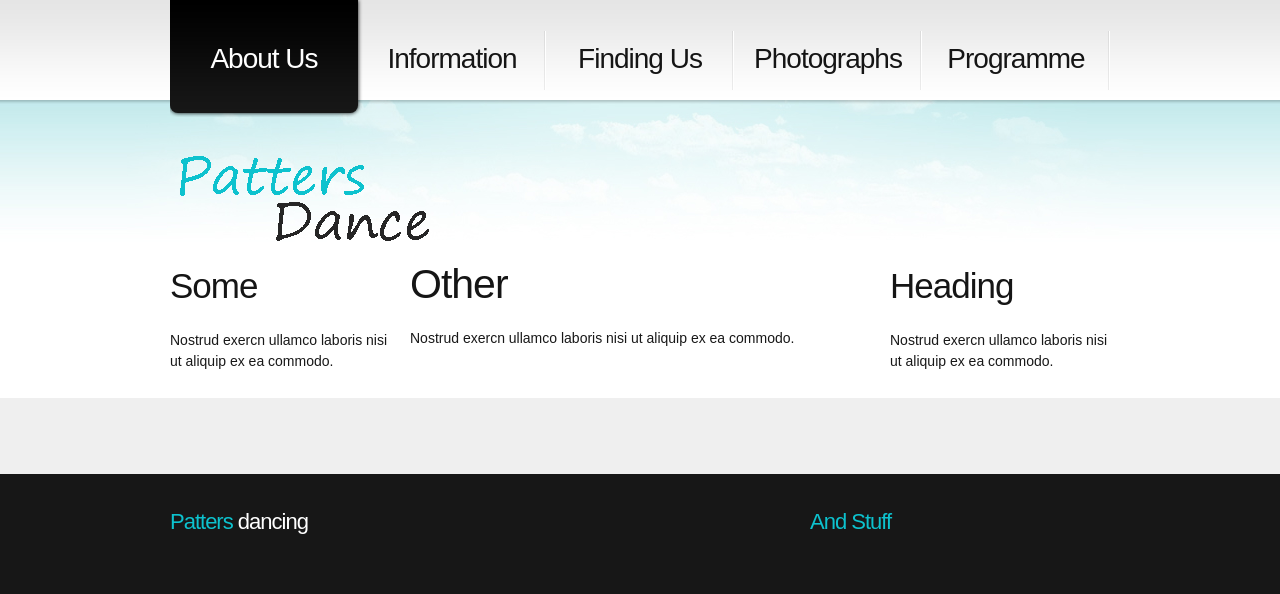
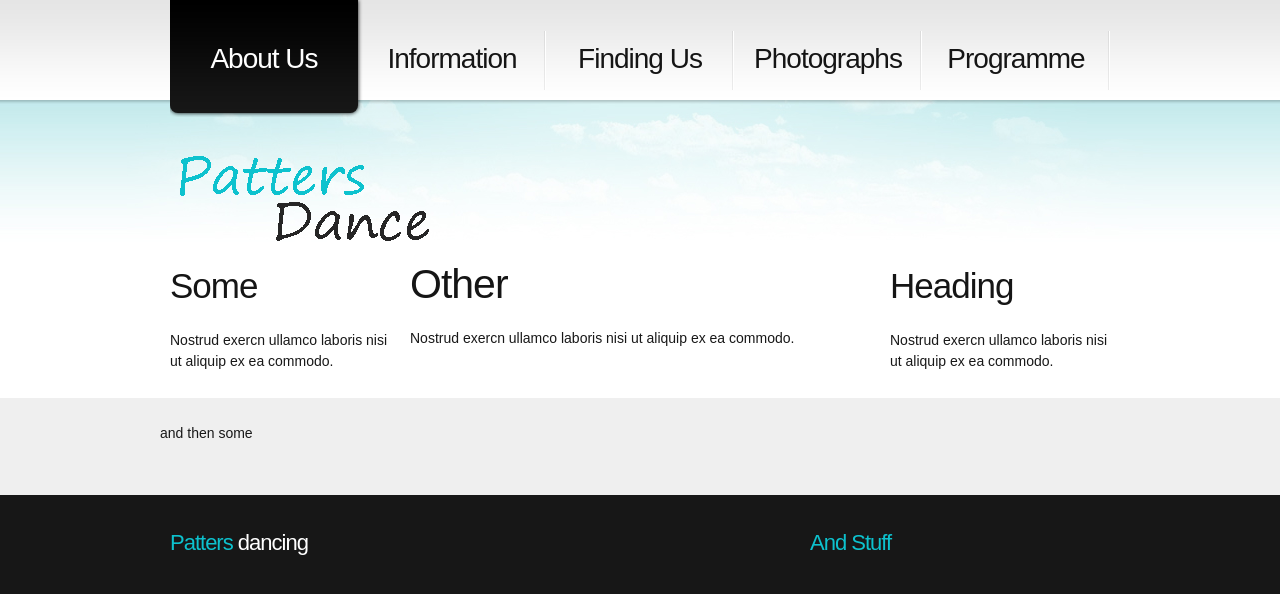
Before and after one commit to ramsayd/patters, a Jekyll site: the page built from index.md, in a window 1280 px wide. Shown: the top 594 px of the page. Built offline with Jekyll 4.4.1, drawn with Linux system fonts in a browser that asks for light colours.

Commit message:
correct aside inclusion

```diff
--- a/_layouts/page.html
+++ b/_layouts/page.html
@@ -50,7 +50,7 @@
 		<div class="main">
 			<div class="container_12">
 				<div class="wrapper">
-          {{ page.myvar1 }}
+          {{ page.aside }}
 				</div>
 			</div>
 		</div>
```
